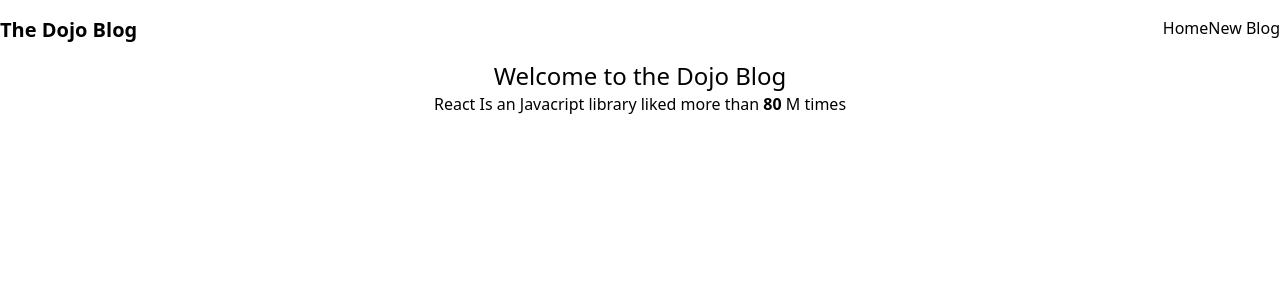
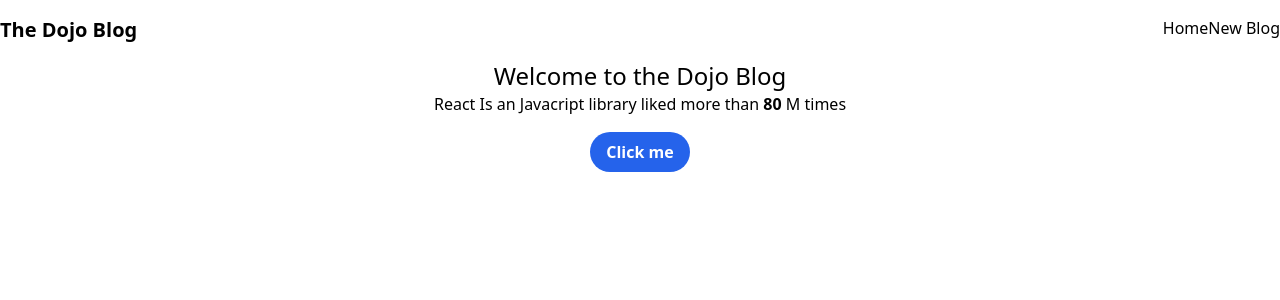
Before and after one commit to heyolaniran/reactNetNinja, a React (Create React App) app: page / in a window 1280 px wide. Shown: the top 300 px of the page. Built offline with nearby package versions, Linux system fonts and the light colour scheme.

Commit message:
feat: onClick event notion

```diff
--- a/src/Home.jsx
+++ b/src/Home.jsx
@@ -1,6 +1,10 @@
 export default function Home ()
 {
     const likes = 80
+    const handleClick = (likes) => {
+        likes = likes + 1
+        console.log(" now React i liked " + likes + " M times") ;
+    }
     return (
         <div className="mt-4">
             <h1 className="text-center text-2xl">
@@ -9,6 +13,15 @@
             <p>
                 React Is an Javacript library liked more than <span className='font-semibold'>{likes} </span>M times
             </p>
+
+
+            <div className="justify-center flex mt-4">
+                <button className="px-4 py-2 bg-blue-600 text-white rounded-full font-semibold"
+                    onClick={ () => handleClick(likes)}
+                >
+                    Click me
+                </button>
+            </div>
         </div>
     )
 }
```
